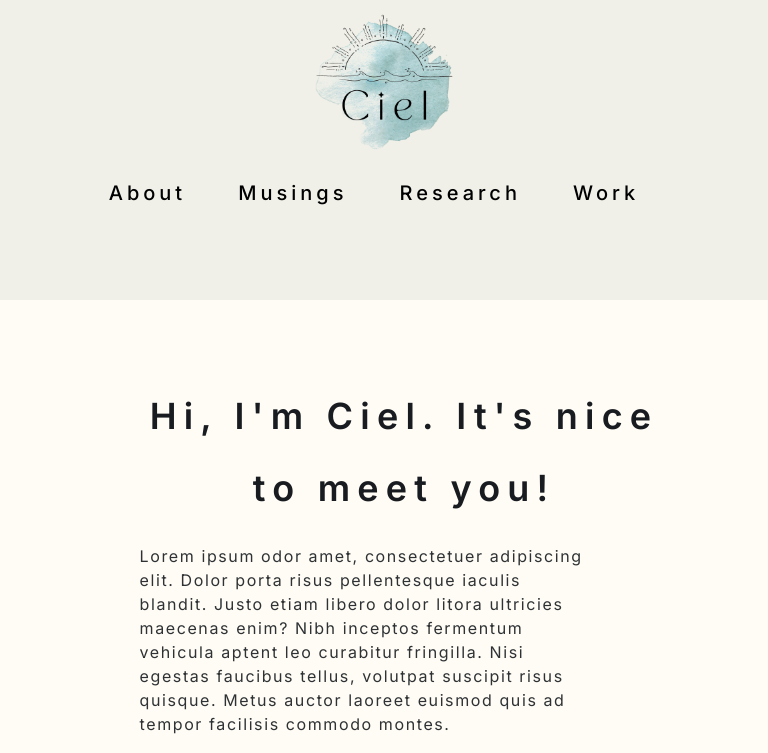
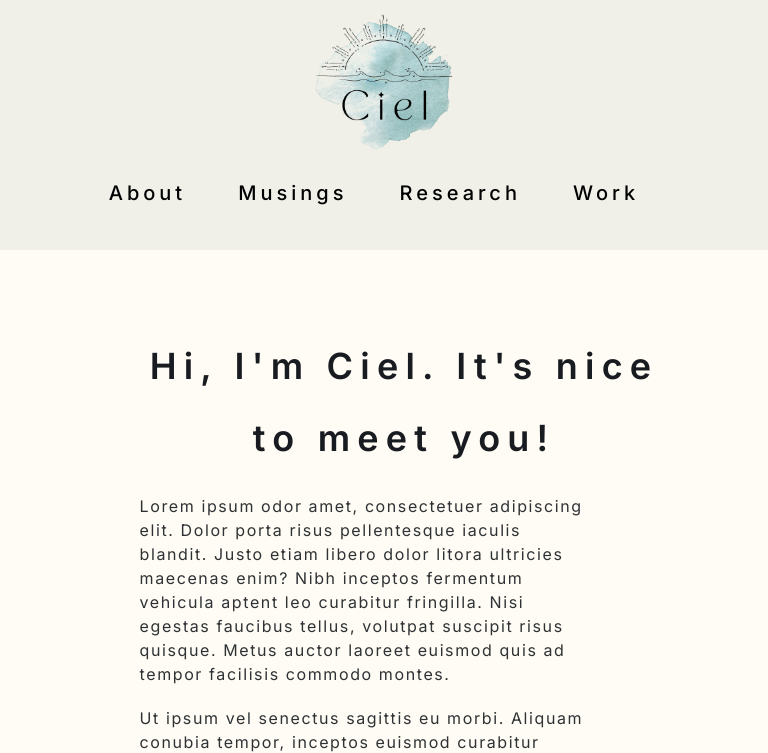
Before and after one commit to anjeliqueca/final, a plain HTML site: page about.html in a window 768 px wide. Shown: the top 753 px of the page. Drawn offline with Linux system fonts and the light colour scheme.

Commit message:
added forced mobile viewport line

```diff
--- a/CSS/styles.css
+++ b/CSS/styles.css
@@ -453,11 +453,14 @@ a.test{
 /* Media Queries */
 
 /*For Desktop Sized Devices*/
+@media screen and (min-width:800){
+
+}
 
 /*For Tablet Sized Devices*/
-@media screen and (min-width: 601px) and (max-width: 900px){
+@media screen and (min-width: 601px) and (max-width: 800px){
     header.top{
-        height: 300px;
+        height: 250px;
         text-align: center;
 
     }
--- a/about.html
+++ b/about.html
@@ -7,6 +7,8 @@
     <link rel="preconnect" href="https://fonts.gstatic.com" crossorigin>
     <link href="https://fonts.googleapis.com/css2?family=Inter:ital,opsz,wght@0,14..32,100..900;1,14..32,100..900&display=swap" rel="stylesheet">
     <link rel="stylesheet" href="CSS/styles.css">
+    <!-- Force mobile devices to scale viewport (good to have) -->
+    <meta name ="viewport" content="width=device-width, initial-scale=1">
     </head>
 
     <!-- body section -->
```
Also changed, not shown: index.html (+2 -0 lines), musings.html (+3 -1 lines), research.html (+2 -0 lines), work.html (+2 -0 lines).
